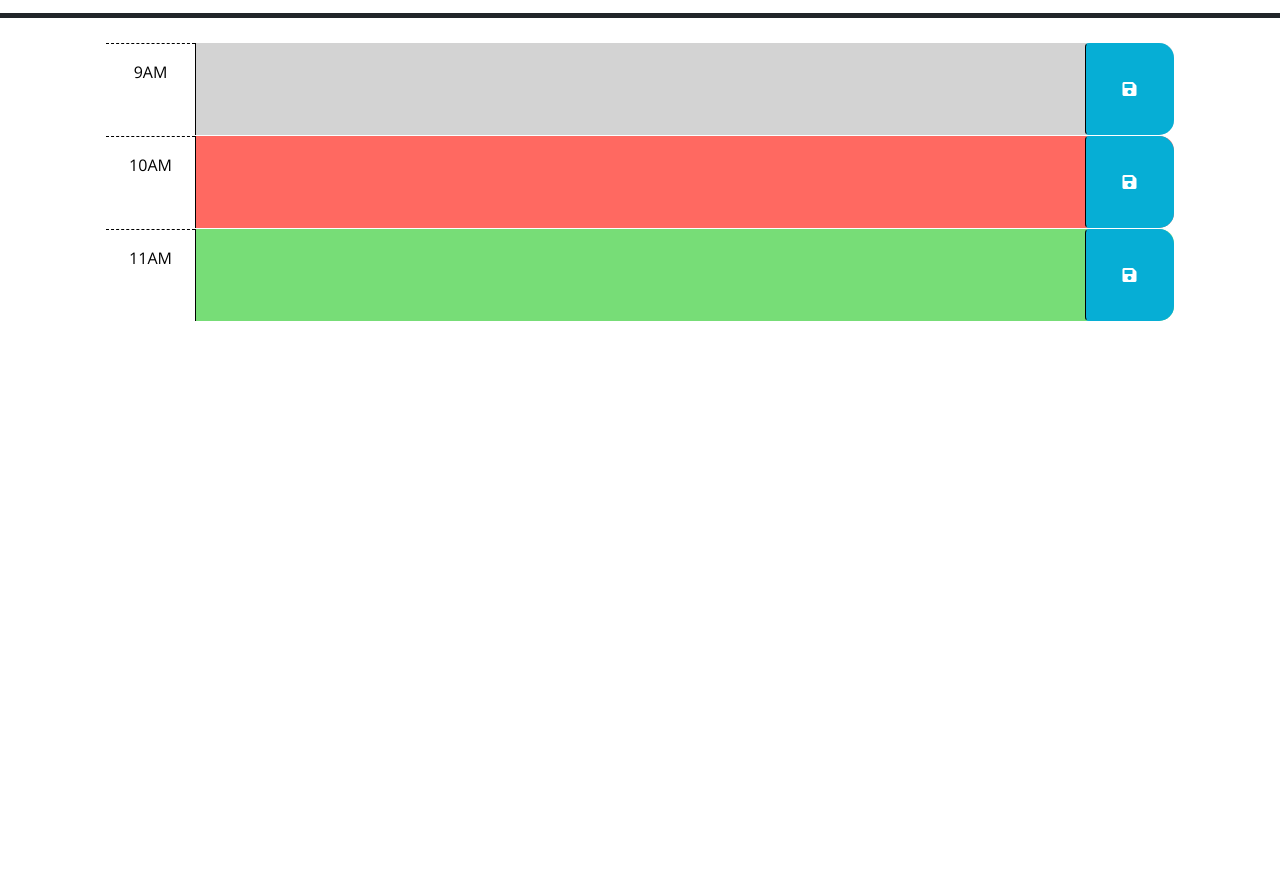
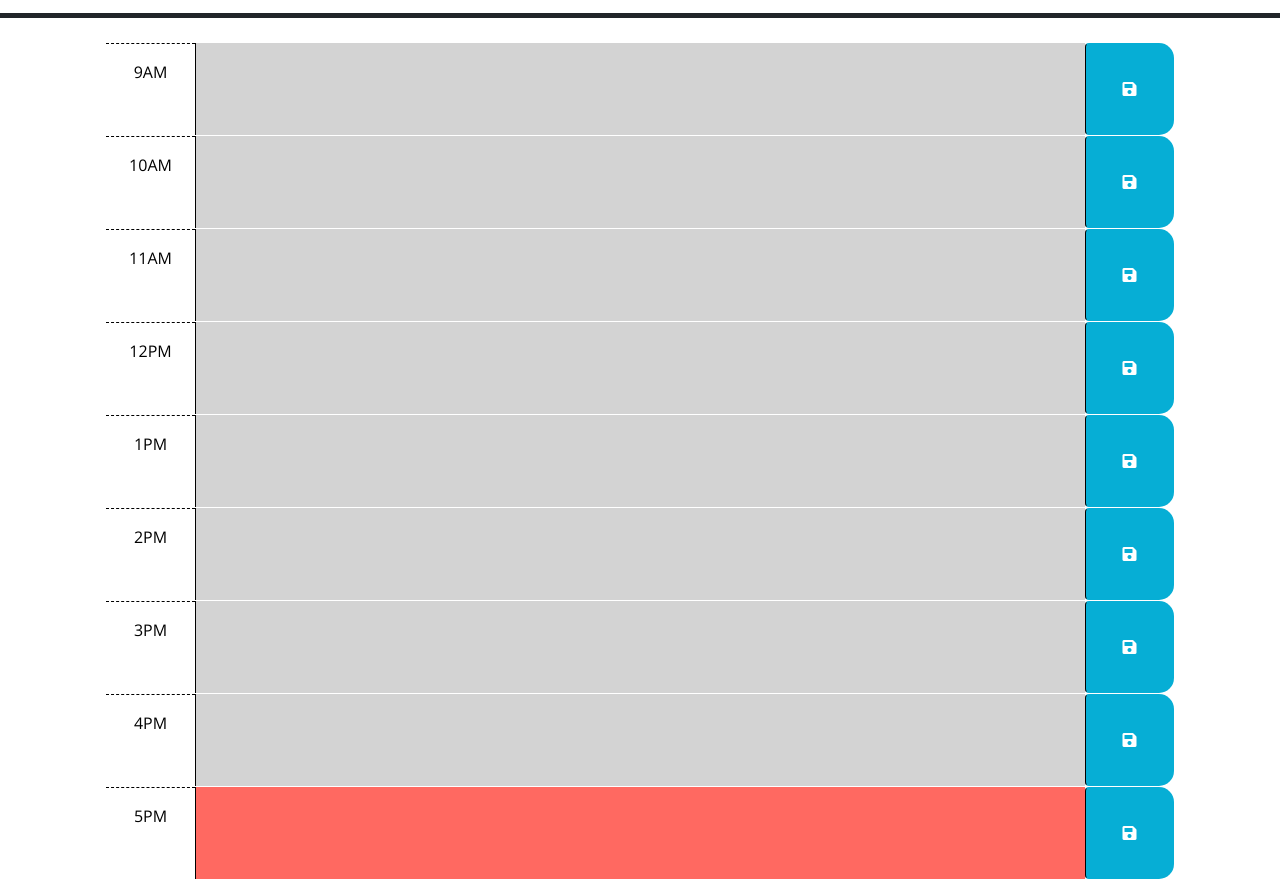
Before and after one commit to haileyraehughes89/challenge-5-Third-Party-APIs, a plain HTML site: page Develop/index.html in a window 1280 px wide. Shown: the part 260-1139 px from the top of the page. Before the commit the page ends 800 px from the top, so only its background shows below. Drawn offline with nearby package versions, Linux system fonts and the light colour scheme.

Commit message:
successful addition of color coding upon initial load

```diff
--- a/Develop/index.html
+++ b/Develop/index.html
@@ -40,7 +40,7 @@
         -->
 
       <!-- Example of a past time block. The "past" class adds a gray background color. -->
-      <div id="hour-9" class="row time-block past">
+      <div id="9" class="row time-block">
         <div class="col-2 col-md-1 hour text-center py-3">9AM</div>
         <textarea class="col-8 col-md-10 description" rows="3"> </textarea>
         <button id="goodbye"class="btn saveBtn col-2 col-md-1" aria-label="save">
@@ -48,24 +48,70 @@
         </button>
       </div>
 
+      <div id="10" class="row time-block">
+        <div class="col-2 col-md-1 hour text-center py-3">10AM</div>
+        <textarea class="col-8 col-md-10 description" rows="3"> </textarea>
+        <button id="goodbye"class="btn saveBtn col-2 col-md-1" aria-label="save">
+          <i class="fas fa-save" aria-hidden="true"></i>
+        </button>
+      </div>
+
       <!-- Example of a a present time block. The "present" class adds a red background color. -->
-      <div id="hour-10" class="row time-block present">
-        <div class="col-2 col-md-1 hour text-center py-3">10AM</div>
+      <div id="11" class="row time-block">
+        <div class="col-2 col-md-1 hour text-center py-3">11AM</div>
         <textarea class="col-8 col-md-10 description" rows="3"> </textarea>
         <button id="hello" class="btn saveBtn col-2 col-md-1" aria-label="save">
           <i class="fas fa-save" aria-hidden="true"></i>
         </button>
       </div>
 
-      <!-- Example of a future time block. The "future" class adds a green background color. -->
-      <div id="hour-11" class="row time-block future">
-        <div class="col-2 col-md-1 hour text-center py-3">11AM</div>
+      <div id="12" class="row time-block">
+        <div class="col-2 col-md-1 hour text-center py-3">12PM</div>
         <textarea class="col-8 col-md-10 description" rows="3"> </textarea>
         <button class="btn saveBtn col-2 col-md-1" aria-label="save">
           <i class="fas fa-save" aria-hidden="true"></i>
         </button>
       </div>
 
+      <div id="13" class="row time-block">
+        <div class="col-2 col-md-1 hour text-center py-3">1PM</div>
+        <textarea class="col-8 col-md-10 description" rows="3"> </textarea>
+        <button class="btn saveBtn col-2 col-md-1" aria-label="save">
+          <i class="fas fa-save" aria-hidden="true"></i>
+        </button>
+      </div>
+
+      <div id="14" class="row time-block">
+        <div class="col-2 col-md-1 hour text-center py-3">2PM</div>
+        <textarea class="col-8 col-md-10 description" rows="3"> </textarea>
+        <button class="btn saveBtn col-2 col-md-1" aria-label="save">
+          <i class="fas fa-save" aria-hidden="true"></i>
+        </button>
+      </div>
+
+      <div id="15" class="row time-block">
+        <div class="col-2 col-md-1 hour text-center py-3">3PM</div>
+        <textarea class="col-8 col-md-10 description" rows="3"> </textarea>
+        <button class="btn saveBtn col-2 col-md-1" aria-label="save">
+          <i class="fas fa-save" aria-hidden="true"></i>
+        </button>
+      </div>
+
+      <div id="16" class="row time-block">
+        <div class="col-2 col-md-1 hour text-center py-3">4PM</div>
+        <textarea class="col-8 col-md-10 description" rows="3"> </textarea>
+        <button class="btn saveBtn col-2 col-md-1" aria-label="save">
+          <i class="fas fa-save" aria-hidden="true"></i>
+        </button>
+      </div>
+
+      <div id="17" class="row time-block">
+        <div class="col-2 col-md-1 hour text-center py-3">5PM</div>
+        <textarea class="col-8 col-md-10 description" rows="3"> </textarea>
+        <button class="btn saveBtn col-2 col-md-1" aria-label="save">
+          <i class="fas fa-save" aria-hidden="true"></i>
+        </button>
+      </div>
     <script src="https://code.jquery.com/jquery-3.4.1.min.js"></script>
     <script
       src="https://cdn.jsdelivr.net/npm/dayjs@1.11.3/dayjs.min.js"
--- a/Develop/script.js
+++ b/Develop/script.js
@@ -1,8 +1,33 @@
+
 $(document).ready(function () {
+
 var save = $("button");
 var today = dayjs();
 
+
 $('#currentDay').text(today.format('MMM D, YYYY'));
+var timeBlocks = [
+  {id: '9', hour: 9},
+  {id: '10', hour: 10},
+  {id: '11', hour: 11},
+  {id: '12', hour: 12},
+  {id: '13', hour: 13},
+  {id: '14', hour: 14},
+  {id: '15', hour: 15},
+  {id: '16', hour: 16},
+  {id: '17', hour: 17},
+];
+
+timeBlocks.forEach(function(colorCoding){
+  var textarea = $("#" + colorCoding.id).find("textarea");
+  var currentTime = new Date() //date and time
+  var now = currentTime.getHours();//pulling just the hour value
+     if (now > colorCoding.id) {console.log("past"); textarea.addClass("past")
+     } else if (now == colorCoding.id) {console.log("now"); textarea.addClass("present")
+     } else {console.log("future"); textarea.addClass("future")}
+})
+
+
 
   save.on('click', function testing (event) {
   var userInput = $(this).siblings("textarea").val();
@@ -10,32 +35,32 @@ $('#currentDay').text(today.format('MMM D, YYYY'));
   var timeBlockId = $(this).parent().attr("id");
 
   localStorage.setItem(timeBlockId, userInput);
-  var test = localStorage.getItem(timeBlockId);
+  //var test = localStorage.getItem(timeBlockId);
+  })
+
+  for (var i = 0; i < 10; i++) {
+    var savedInput = localStorage.key(i);//.key returns name of key at specified index
+    var output = localStorage.getItem(savedInput);//sets variable for data at that unknown index
+    var textarea = $("#" + savedInput).find("textarea");//$ is an alias for document.queryselector, id + savedInput (the variable) .find- look in the parent to see if there is a textarea element
+  textarea.val(output)
+  //colorCoding(textarea, savedInput);
+  }
 
 })
 
-for (var i = 0; i < localStorage.length; i++) {
-  var savedInput = localStorage.key(i);//.key returns name of key at specified index
-  var output = localStorage.getItem(savedInput);//sets variable for data at that unknown index
-  var textarea = $("#" + savedInput).find("textarea");//$ is an alias for document.queryselector, id + savedInput (the variable) .find- look in the parent to see if there is a textarea element
-textarea.val(output)
-colorCoding (textarea, savedInput);
-}
-
-function colorCoding (textarea, savedInput) {
-  var hourValue = parseInt(savedInput.split("-")[1]);
-  //console.log(hourValue);
-  var currentTime = new Date()
-  var now = currentTime.getHours();
-  console.log(now);
-  var blockColor = document.querySelectorAll("textarea");
-    if (now == hourValue) {console.log("now")}
-    else {console.log("not now");}
-
-  };
 
 
-});
+// function colorCoding (textarea, savedInput) {
+//   var hourValue = parseInt(savedInput); //block time on webpage
+//   var currentTime = new Date() //date and time
+//   var now = currentTime.getHours();//pulling just the hour value
+//     if (now > hourValue) {console.log("past"); textarea.addClass("past")
+//     } else if (now == hourValue) {console.log("now"); textarea.addClass("present")
+//     } else {console.log("future"); textarea.addClass("future")}
+//   };
+
+
+
 
   //
   // TODO: Add code to apply the past, present, or future class to each time
```
